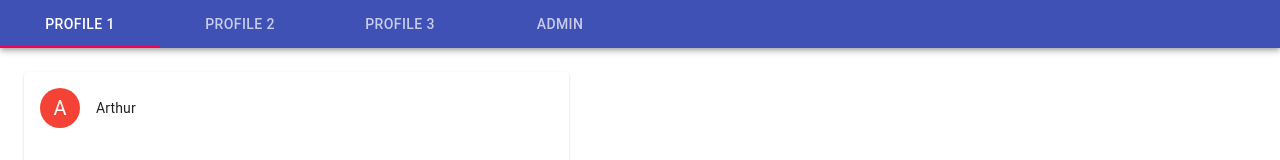
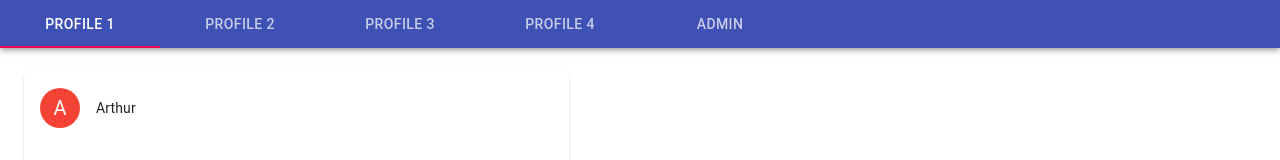
Before and after one commit to Francesco-Piccoli/Cal_hacks, a React (Create React App) app in the folder web/waw-client/: page / in a window 1280 px wide. Shown: the top 160 px of the page. Built offline with nearby package versions, Linux system fonts and the light colour scheme.

Commit message:
Creates new profile

```diff
--- a/web/waw-client/src/App.js
+++ b/web/waw-client/src/App.js
@@ -74,9 +74,9 @@ export default function App() {
 
   const profiles = [
     createProfile("Arthur", 0, 1, 20, 0.5, 1),
-    createProfile("Arthur", 0, 1, 30, 1, 1),
-    // createProfile("Clara", 1, 0, 20, 0.05, 1),
-    createProfile("Julie", 1, 1, 27, 0.1, 0),
+    createProfile("Antoine", 0, 1, 30, 1, 1),
+    createProfile("Julie", 1, 0, 30, 0.1, 0),
+    createProfile("Clara", 1, 0, 50, 0.4, 0),
   ];
 
   return (
@@ -90,7 +90,8 @@ export default function App() {
           <Tab label="Profile 1" {...a11yProps(0)} />
           <Tab label="Profile 2" {...a11yProps(1)} />
           <Tab label="Profile 3" {...a11yProps(2)} />
-          <Tab label="Admin" {...a11yProps(2)} />
+          <Tab label="Profile 4" {...a11yProps(3)} />
+          <Tab label="Admin" {...a11yProps(4)} />
         </Tabs>
       </AppBar>
       <TabPanel value={value} index={0}>
@@ -103,6 +104,9 @@ export default function App() {
         <ProfileCard profile={profiles[2]} />
       </TabPanel>
       <TabPanel value={value} index={3}>
+        <ProfileCard profile={profiles[3]} />
+      </TabPanel>
+      <TabPanel value={value} index={4}>
         <a href="http://localhost:3001/#/app/dashboard" target="_blank">Admin</a>
       </TabPanel>
     </div>
```
